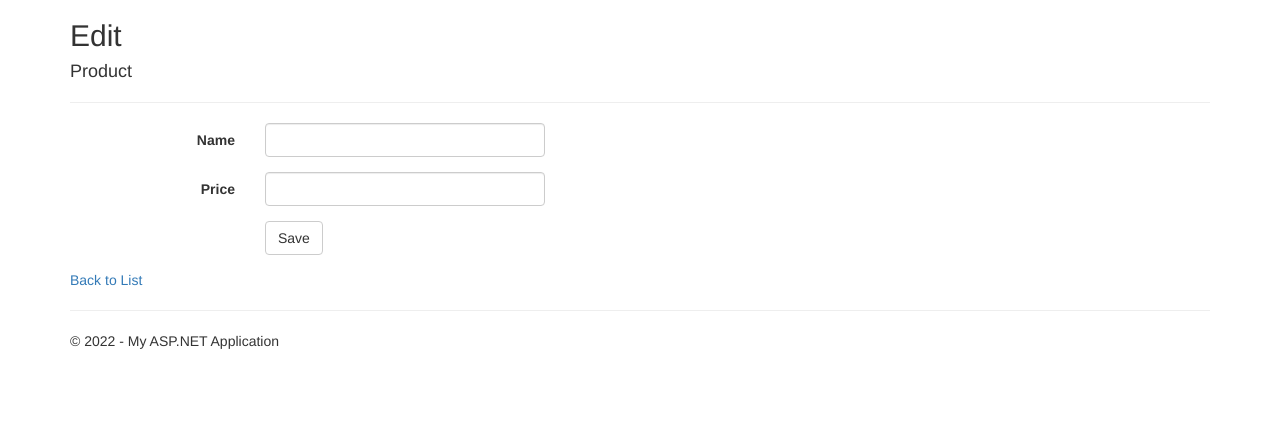
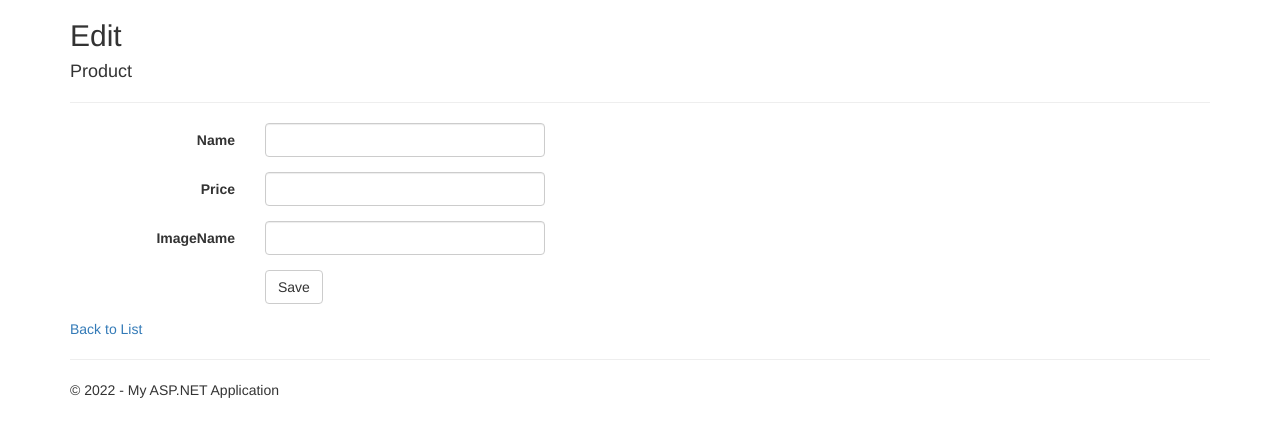
Before and after one commit to Sp0derDev/WebProject, an ASP.NET MVC app: template WebProject/Views/Products/Edit.cshtml in a window 1280 px wide. Shown: the part 51-488 px from the top of the page. Run offline with ASP.NET Core 8 and stand-ins for ASP.NET MVC 5, Linux system fonts and the light colour scheme; the template is opened without the code that fills it, so the values that code supplies are empty; the project's own start-up code is not run, and a stand-in starts its controllers and pages; some libraries are stand-ins or nearby versions.

Commit message:
Implemenetd Images For Products

```diff
--- a/WebProject/Controllers/ProductsController.cs
+++ b/WebProject/Controllers/ProductsController.cs
@@ -46,7 +46,7 @@ namespace WebProject.Controllers
         // more details see https://go.microsoft.com/fwlink/?LinkId=317598.
         [HttpPost]
         [ValidateAntiForgeryToken]
-        public ActionResult Create([Bind(Include = "Id,Name,Price")] Product product)
+        public ActionResult Create([Bind(Include = "Id,Name,Price,ImageName")] Product product)
         {
             if (ModelState.IsValid)
             {
@@ -78,7 +78,7 @@ namespace WebProject.Controllers
         // more details see https://go.microsoft.com/fwlink/?LinkId=317598.
         [HttpPost]
         [ValidateAntiForgeryToken]
-        public ActionResult Edit([Bind(Include = "Id,Name,Price")] Product product)
+        public ActionResult Edit([Bind(Include = "Id,Name,Price,ImageName")] Product product)
         {
             if (ModelState.IsValid)
             {
--- a/WebProject/Models/CardCode.cs
+++ b/WebProject/Models/CardCode.cs
@@ -11,15 +11,12 @@ namespace WebProject.Models
 {
     using System;
     using System.Collections.Generic;
-    using System.ComponentModel.DataAnnotations;
 
     public partial class CardCode
     {
         public int Id { get; set; }
         public int ProductId { get; set; }
         public string Code { get; set; }
-
-        [RegularExpression("New|Used", ErrorMessage = "Status can only be set to New or Used")]
         public string Status { get; set; }
 
         public virtual Product Product { get; set; }
--- a/WebProject/Models/Product.cs
+++ b/WebProject/Models/Product.cs
@@ -24,6 +24,7 @@ namespace WebProject.Models
         public int Id { get; set; }
         public string Name { get; set; }
         public Nullable<int> Price { get; set; }
+        public string ImageName { get; set; }
 
         [System.Diagnostics.CodeAnalysis.SuppressMessage("Microsoft.Usage", "CA2227:CollectionPropertiesShouldBeReadOnly")]
         public virtual ICollection<CardCode> CardCodes { get; set; }
--- a/WebProject/Views/Products/Details.cshtml
+++ b/WebProject/Views/Products/Details.cshtml
@@ -26,7 +26,13 @@
             @Html.DisplayFor(model => model.Price)
         </dd>
 
+
+
     </dl>
+</div>
+<div>
+    <img src="~/Content/Images/Products/@Model.ImageName" alt="@Model.ImageName" />
+
 </div>
 <p>
     @Html.ActionLink("Edit", "Edit", new { id = Model.Id }) |
--- a/WebProject/Views/Products/Edit.cshtml
+++ b/WebProject/Views/Products/Edit.cshtml
@@ -34,6 +34,14 @@
         </div>
 
         <div class="form-group">
+            @Html.LabelFor(model => model.ImageName, htmlAttributes: new { @class = "control-label col-md-2" })
+            <div class="col-md-10">
+                @Html.EditorFor(model => model.ImageName, new { htmlAttributes = new { @class = "form-control" } })
+                @Html.ValidationMessageFor(model => model.ImageName, "", new { @class = "text-danger" })
+            </div>
+        </div>
+
+        <div class="form-group">
             <div class="col-md-offset-2 col-md-10">
                 <input type="submit" value="Save" class="btn btn-default" />
             </div>
```
Also changed, not shown: WebProject/Views/Products/Create.cshtml (+8 -0 lines), WebProject/Views/Products/Delete.cshtml (+8 -0 lines), WebProject/Views/Products/Index.cshtml (+7 -2 lines), WebProject/Content/Images/Products/ps10.png (added), WebProject/WebProject.csproj, 1 other file.
